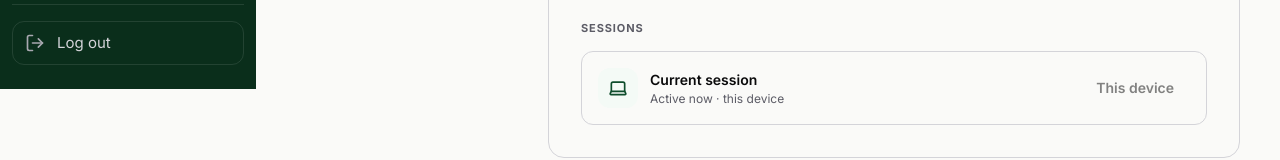
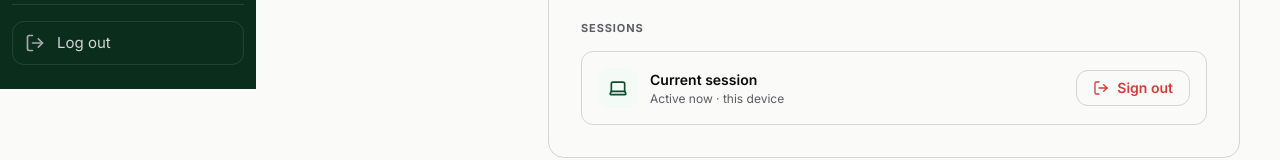
Before and after one commit to data-totems/preorder, a Next.js app: page /manage in a window 1280 px wide. Shown: the part 711-871 px from the top of the page. Built offline with nearby package versions, Linux system fonts and the light colour scheme; no server answers; sample sign-in values are in the browser's storage.

Commit message:
feat(design): shared useLogout hook + functional Sign out on manage Account sessions

```diff
--- a/components/manage/Account.tsx
+++ b/components/manage/Account.tsx
@@ -1,6 +1,6 @@
 "use client";
 import { useState } from "react";
-import { Camera, Laptop } from "lucide-react";
+import { Camera, Laptop, LogOut } from "lucide-react";
 import { toast } from "sonner";
 import { Button } from "@/components/ui/button";
 import { Eyebrow } from "@/components/ui/eyebrow";
@@ -8,12 +8,14 @@ import EditableField from "@/components/manage/EditableField";
 import { useUserStore } from "@/zustand";
 import { updateProfileDetails } from "@/actions/auth.actions";
 import { errorMessage } from "@/lib/errors";
+import { useLogout } from "@/lib/useLogout";
 
 type FieldKey = "fullName" | "phoneNumber" | "email" | "address";
 
 export default function Account() {
   const { user, setUser } = useUserStore((state) => state);
   const [editing, setEditing] = useState<FieldKey | null>(null);
+  const handleLogout = useLogout();
 
   const initials =
     user?.fullName
@@ -146,8 +148,13 @@ export default function Account() {
               <div className="text-[12px] text-muted-foreground">Active now · this device</div>
             </div>
           </div>
-          <Button variant="ghost" size="sm" disabled>
-            This device
+          <Button
+            variant="outline"
+            size="sm"
+            onClick={handleLogout}
+            className="text-destructive hover:text-destructive"
+          >
+            <LogOut className="size-4" /> Sign out
           </Button>
         </div>
       </section>
--- a/components/shared/Sidebar.tsx
+++ b/components/shared/Sidebar.tsx
@@ -2,9 +2,9 @@
 import { Grid, House, LogOut, Package, Store, Users } from "lucide-react";
 import UserProfile from "./UserProfile";
 import Link from "next/link";
-import { usePathname, useRouter } from "next/navigation";
+import { usePathname } from "next/navigation";
 import LeadsNavBadge from "./LeadsNavBadge";
-import { useUserStore } from "@/zustand";
+import { useLogout } from "@/lib/useLogout";
 
 const navMenu = [
   { id: 1, title: "Dashboard", href: "/", icon: House },
@@ -16,17 +16,7 @@ const navMenu = [
 
 const Sidebar = () => {
   const pathname = usePathname();
-  const router = useRouter();
-  const setUser = useUserStore((s) => s.setUser);
-
-  const handleLogout = () => {
-    if (typeof window !== "undefined") {
-      localStorage.removeItem("buzzToken");
-      localStorage.removeItem("lastSeenLeadsAt");
-    }
-    setUser(null);
-    router.replace("/login");
-  };
+  const handleLogout = useLogout();
 
   return (
     <nav aria-label="Main" className="hidden md:flex h-screen w-64 flex-col bg-forest-900 py-6 px-3">
--- /dev/null
+++ b/lib/useLogout.ts
@@ -0,0 +1,17 @@
+"use client";
+import { useRouter } from "next/navigation";
+import { useUserStore } from "@/zustand";
+
+export function useLogout() {
+  const router = useRouter();
+  const setUser = useUserStore((s) => s.setUser);
+
+  return () => {
+    if (typeof window !== "undefined") {
+      localStorage.removeItem("buzzToken");
+      localStorage.removeItem("lastSeenLeadsAt");
+    }
+    setUser(null);
+    router.replace("/login");
+  };
+}
```
